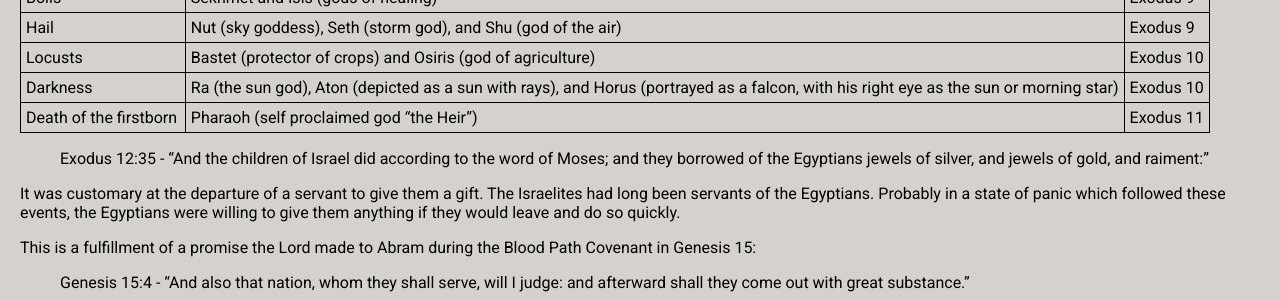
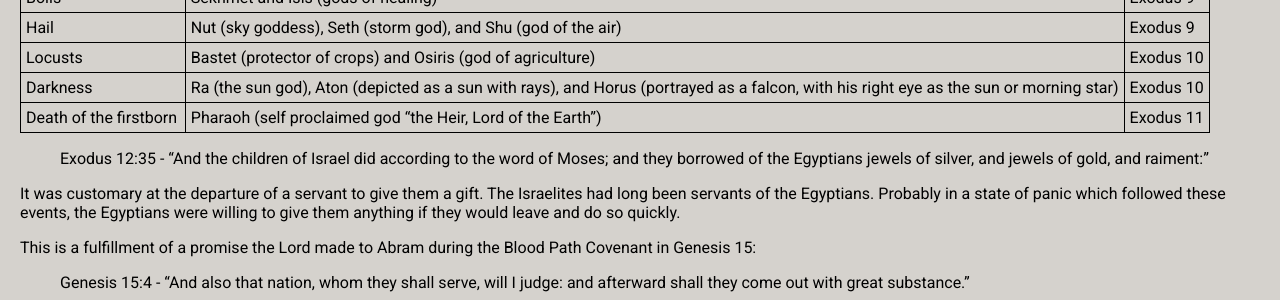
Before and after one commit to Francis-McKee/francis-mckee.github.io, a Jekyll site: the page built from _posts/theology/exodus/2026-04-30-exodus-12a-b.md, in a window 1280 px wide and 900 px high, scrolled down 1641 px. Shown: the part 220-520 px from the top of the window. Built offline with Jekyll 4.4.1, drawn with Linux system fonts in a browser that asks for light colours; nearby versions of some CDN libraries; comment, search, counter and statistics services are not loaded.

Commit message:
added to table in post Exodus 12a-b

```diff
--- a/_posts/theology/exodus/2026-04-30-exodus-12a-b.md
+++ b/_posts/theology/exodus/2026-04-30-exodus-12a-b.md
@@ -69,7 +69,7 @@ Let's add this last plague to our table:
 | Hail | Nut (sky goddess), Seth (storm god), and Shu (god of the air) | Exodus 9 |
 | Locusts | Bastet (protector of crops) and Osiris (god of agriculture) | Exodus 10 |
 | Darkness | Ra (the sun god), Aton (depicted as a sun with rays), and Horus (portrayed as a falcon, with his right eye as the sun or morning star) | Exodus 10 |
-| Death of the firstborn | Pharaoh (self proclaimed god "the Heir") | Exodus 11 |
+| Death of the firstborn | Pharaoh (self proclaimed god "the Heir, Lord of the Earth") | Exodus 11 |
 
 > Exodus 12:35 - “And the children of Israel did according to the word of Moses; and they borrowed of the Egyptians jewels of silver, and jewels of gold, and raiment:”
 
```
